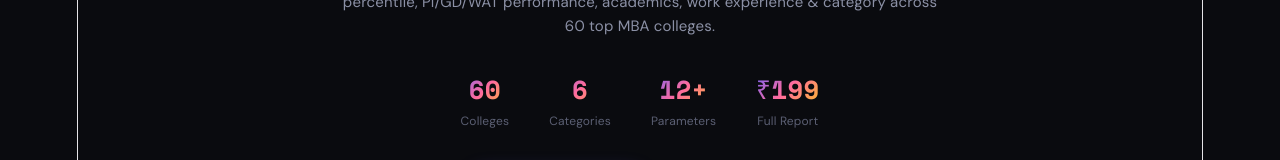
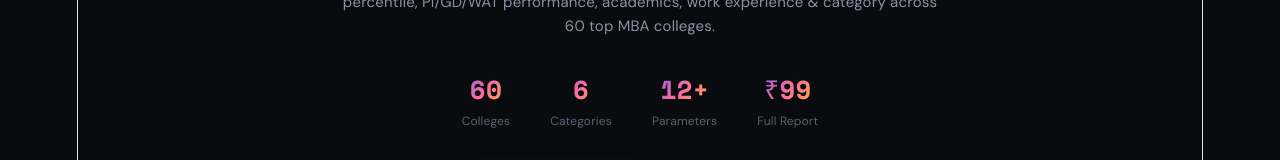
Before and after one commit to Avik17/mba-convert-frontend, a React (Vite) app: page / in a window 1280 px wide. Shown: the part 346-506 px from the top of the page. Built offline with nearby package versions, Linux system fonts and the light colour scheme.

Commit message:
Drop price to ₹99

```diff
--- a/src/App.jsx
+++ b/src/App.jsx
@@ -219,7 +219,7 @@ export default function App(){
       <div style={{font:"600 12px var(--fm)",color:"var(--ac)",letterSpacing:2,textTransform:"uppercase",marginBottom:18}}>CAT 2025 → IIM 2026-28</div>
       <h1>Know Your <em>Real Chances</em><br/>of Converting That Call</h1>
       <p>Data-driven prediction engine built on 3 years of admission data — analyzing CAT percentile, PI/GD/WAT performance, academics, work experience & category across 60 top MBA colleges.</p>
-      <div className="HS"><div><div className="HSN">60</div><div className="HSL">Colleges</div></div><div><div className="HSN">6</div><div className="HSL">Categories</div></div><div><div className="HSN">12+</div><div className="HSL">Parameters</div></div><div><div className="HSN">₹199</div><div className="HSL">Full Report</div></div></div>
+      <div className="HS"><div><div className="HSN">60</div><div className="HSL">Colleges</div></div><div><div className="HSN">6</div><div className="HSL">Categories</div></div><div><div className="HSN">12+</div><div className="HSL">Parameters</div></div><div><div className="HSN">₹99</div><div className="HSL">Full Report</div></div></div>
       <div style={{marginTop:36,display:"flex",gap:12,justifyContent:"center",flexWrap:"wrap"}}><button className="BP GP" onClick={()=>go("form")}>Start Prediction →</button><button className="BS" onClick={()=>go("trends")}>View Cutoff Trends</button></div>
     </div>
     <div className="G4">{[{i:"📝",t:"Fill Your Profile",d:"CAT score, academics, category, work-ex."},{i:"🎤",t:"Rate PI/GD/WAT",d:"Honest 1-7 self-assessment for each round."},{i:"⚡",t:"Algorithm Scores",d:"Weighted composite using official admission formulas."},{i:"📊",t:"Get Conversion %",d:"College-wise probability + downloadable PDF report."}].map((s,i)=><div key={i} className="CD"><div style={{fontSize:26,marginBottom:10}}>{s.i}</div><div style={{fontWeight:600,fontSize:14,marginBottom:5}}>{s.t}</div><div style={{color:"var(--t2)",fontSize:12,lineHeight:1.5}}>{s.d}</div></div>)}</div>
@@ -280,7 +280,7 @@ export default function App(){
           <div style={{marginTop:10,display:"flex",gap:5,flexWrap:"wrap"}}>{[["CAT",r.col.w.c],["PI",r.col.w.p],["WAT",r.col.w.wt],["ACAD",r.col.w.ac],["WX",r.col.w.wx]].map(([k,v])=>v>0&&<span key={k} style={{background:"var(--inp)",borderRadius:7,padding:"3px 8px",fontSize:10,fontFamily:"var(--fm)"}}><span style={{color:"var(--t3)"}}>{k}</span> <span style={{color:"var(--ac)",fontWeight:700}}>{v}%</span></span>)}</div>
         </div>}
       </div>)}
-      {!paid&&flt.length>3&&<div className="BLO"><div className="BLC">{flt.slice(3,6).map((r,i)=><div key={r.col.id} className="RC" style={{marginBottom:8}}><div className="CM"><div className="CRK">{i+4}</div><div><div className="CN">{r.col.n}</div><div className="TG"><span className={`TGI T${r.col.t}`}>T{r.col.t}</span></div></div></div><div className="CDI"><div className="CP" style={{color:r.co}}>{r.ch}%</div></div></div>)}</div><div className="BLT"><div style={{fontSize:28}}>🔒</div><div style={{fontWeight:700,fontSize:16}}>Unlock All {flt.length} Colleges</div><div style={{color:"var(--t2)",fontSize:13,maxWidth:320,textAlign:"center"}}>Full predictions + factor breakdowns + PDF report</div><button className="BP GP" onClick={handlePay} style={{fontSize:15,padding:"14px 28px"}}>Pay ₹199 — Full Report + PDF</button><div style={{fontSize:10,color:"var(--t3)"}}>Cashfree • UPI / Cards / Wallets</div></div></div>}
+      {!paid&&flt.length>3&&<div className="BLO"><div className="BLC">{flt.slice(3,6).map((r,i)=><div key={r.col.id} className="RC" style={{marginBottom:8}}><div className="CM"><div className="CRK">{i+4}</div><div><div className="CN">{r.col.n}</div><div className="TG"><span className={`TGI T${r.col.t}`}>T{r.col.t}</span></div></div></div><div className="CDI"><div className="CP" style={{color:r.co}}>{r.ch}%</div></div></div>)}</div><div className="BLT"><div style={{fontSize:28}}>🔒</div><div style={{fontWeight:700,fontSize:16}}>Unlock All {flt.length} Colleges</div><div style={{color:"var(--t2)",fontSize:13,maxWidth:320,textAlign:"center"}}>Full predictions + factor breakdowns + PDF report</div><button className="BP GP" onClick={handlePay} style={{fontSize:15,padding:"14px 28px"}}>Pay ₹99 — Unlock Full Report + PDF</button><div style={{fontSize:10,color:"var(--t3)"}}>Cashfree • UPI / Cards / Wallets</div></div></div>}
       {paid&&res.length>0&&<div className="CD" style={{display:"flex",alignItems:"center",justifyContent:"space-between",flexWrap:"wrap",gap:14,marginTop:14}}><div><div style={{fontWeight:700,fontSize:15}}>Your Full Report is Ready</div><div style={{color:"var(--t2)",fontSize:12,marginTop:3}}>{elig} colleges analyzed • Print or save as PDF</div></div><button className="BP" onClick={genPDF}>📄 Download PDF</button></div>}
     </>}</div>}
 
@@ -309,7 +309,7 @@ export default function App(){
       {[["1. Acceptance","By accessing MBA Convert 2026 and making a payment, you agree to these Terms & Conditions. If you do not agree, do not use this service."],
         ["2. Nature of Service","MBA Convert 2026 is a data-driven prediction tool. All conversion percentages, verdicts, and college recommendations are statistical estimates based on historical admission data and publicly available weightage formulas. They are NOT guarantees of admission, shortlisting, or any outcome."],
         ["3. No Affiliation","MBA Convert 2026 is an independent tool. It is not affiliated with, endorsed by, or connected to any IIM, IIT, or any other institution listed on the platform."],
-        ["4. Payment","Access to the full report requires a one-time payment of ₹199 (inclusive of all taxes). Payments are processed securely by Cashfree Payments. By paying, you agree to our Refund Policy."],
+        ["4. Payment","Access to the full report requires a one-time payment of ₹99 (inclusive of all taxes). Payments are processed securely by Cashfree Payments. By paying, you agree to our Refund Policy."],
         ["5. Accuracy Disclaimer","Admission criteria, cutoffs, and weightages change every year. While we strive for accuracy, MBA Convert 2026 does not guarantee that the data reflects the most current admission policies. Always verify with official college websites."],
         ["6. Limitation of Liability","MBA Convert 2026 and its creators shall not be liable for any admission outcome, financial loss, or damage arising from reliance on predictions provided by this tool."],
         ["7. Intellectual Property","All content, data, code, and design on this platform is the intellectual property of MBA Convert 2026. Reproduction, redistribution, or resale of any part of this service is prohibited."],
@@ -320,7 +320,7 @@ export default function App(){
 
     {pg==="refund"&&<div className="AI"><h2 style={{fontSize:22,fontWeight:700,marginBottom:4}}>Refund Policy</h2><p style={{color:"var(--t2)",fontSize:12,marginBottom:24}}>Last updated: March 2026</p>
       {[["No Refund Policy","MBA Convert 2026 offers a digital product — instant access to a full personalized prediction report. Because the report is delivered immediately upon payment and cannot be \"returned\", all sales are final. We do not offer refunds once the report has been accessed."],
-        ["Why No Refunds?","The ₹199 payment unlocks access to your complete college-wise prediction report and PDF download. This is a one-time, instantly consumed digital service. Once delivered, the value cannot be reversed."],
+        ["Why No Refunds?","The ₹99 payment unlocks access to your complete college-wise prediction report and PDF download. This is a one-time, instantly consumed digital service. Once delivered, the value cannot be reversed."],
         ["Exceptions","If your payment was charged but you did not receive access to the full report due to a technical error on our end, contact us within 48 hours at support@mbaconvert.in with your payment ID. We will resolve it by either restoring access or issuing a full refund — your choice."],
         ["Payment Failures","If your payment failed and money was deducted from your account, it will be automatically refunded to your original payment method within 5–7 business days by Cashfree Payments. If not received, email us with your transaction details."],
         ["Chargebacks","Initiating a chargeback without contacting us first may result in permanent suspension of access. Please reach out to us — we will resolve legitimate issues promptly."],
```
